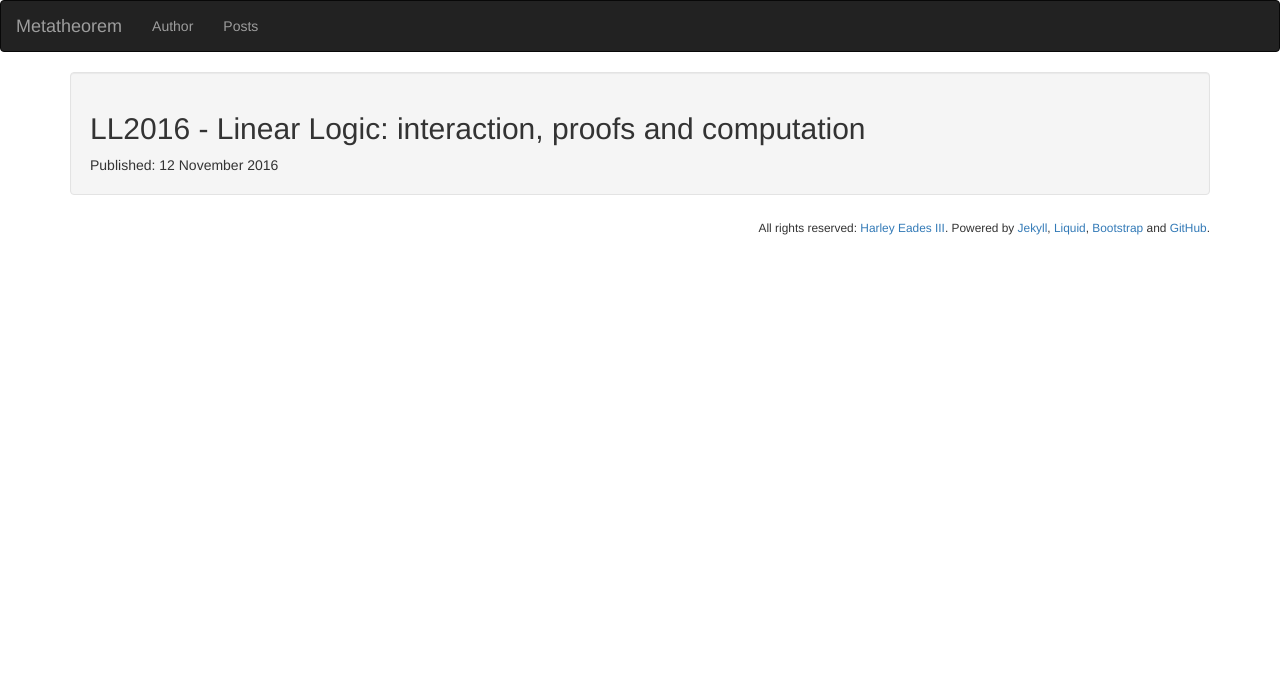
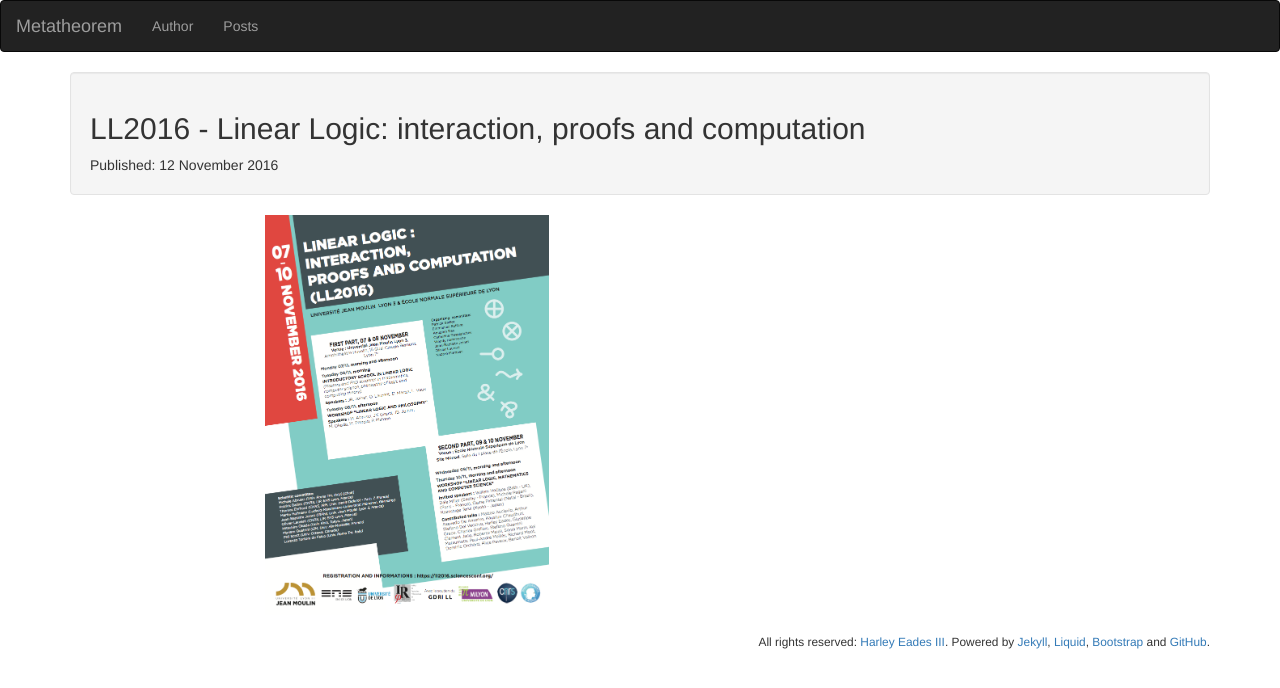
Before and after one commit to heades/blog, a Jekyll site: the page built from _posts/2016-11-12-LL2016.md, in a window 1280 px wide. Shown: the top 688 px of the page. Built offline with Jekyll 4.4.1, drawn with Linux system fonts in a browser that asks for light colours; comment, search, counter and statistics services are not loaded.

Commit message:
Working.

```diff
--- a/_posts/2016-11-12-LL2016.md
+++ b/_posts/2016-11-12-LL2016.md
@@ -5,3 +5,7 @@ date: 2016-11-12
 categories:
  - conferences
 ---
+
+<center>
+<a href="/images/posts/2016-11-12-LL2016/LL2016-Poster.png"><img style="float: left; margin: 0px 15px 15px 0px;" width="30%" src="/images/posts/2016-11-12-LL2016/LL2016-Poster.png"></a>
+</center>
```
Also changed, not shown: images/posts/2016-11-12-LL2016/LL2016-Poster.png (added).
